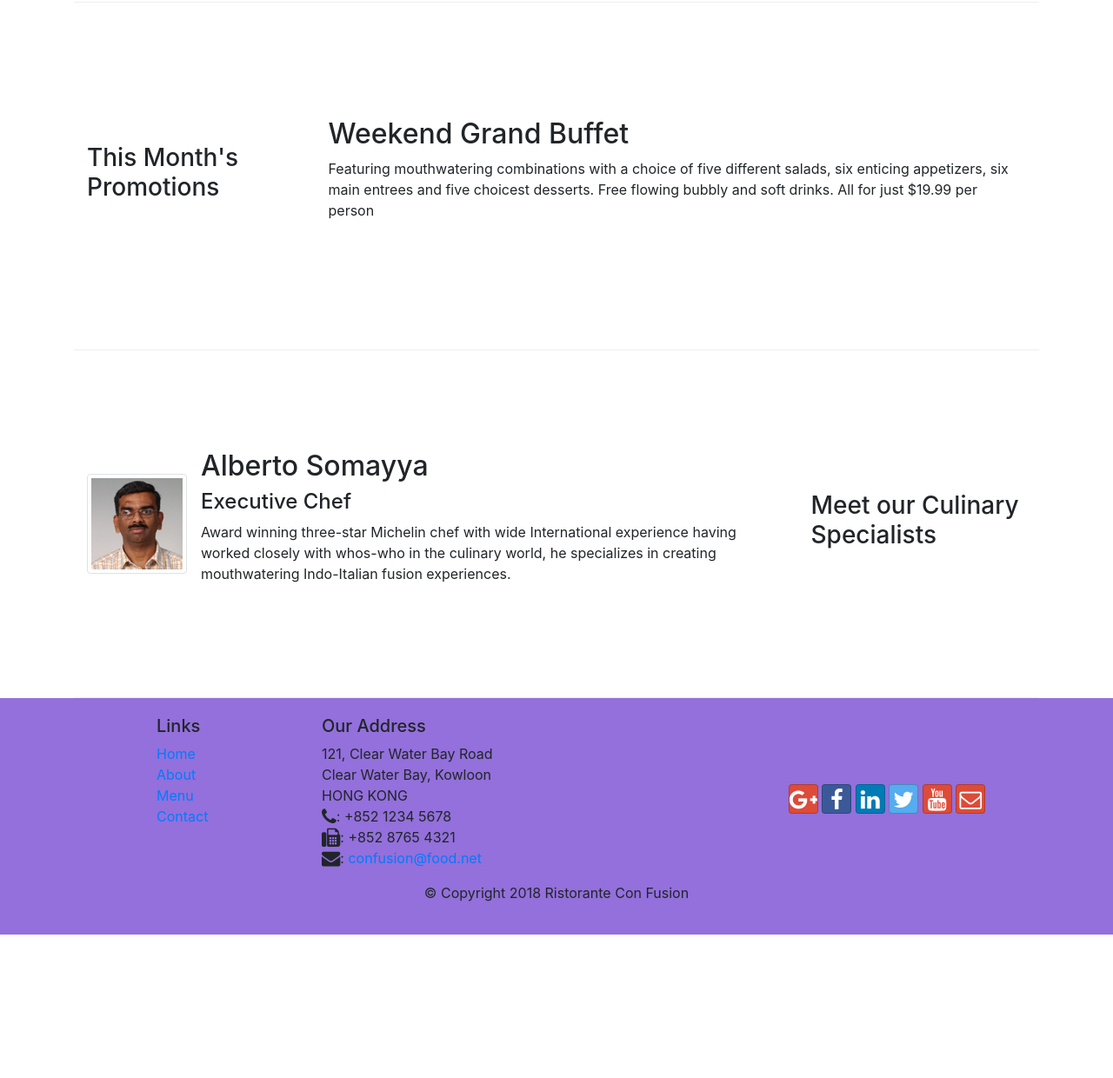
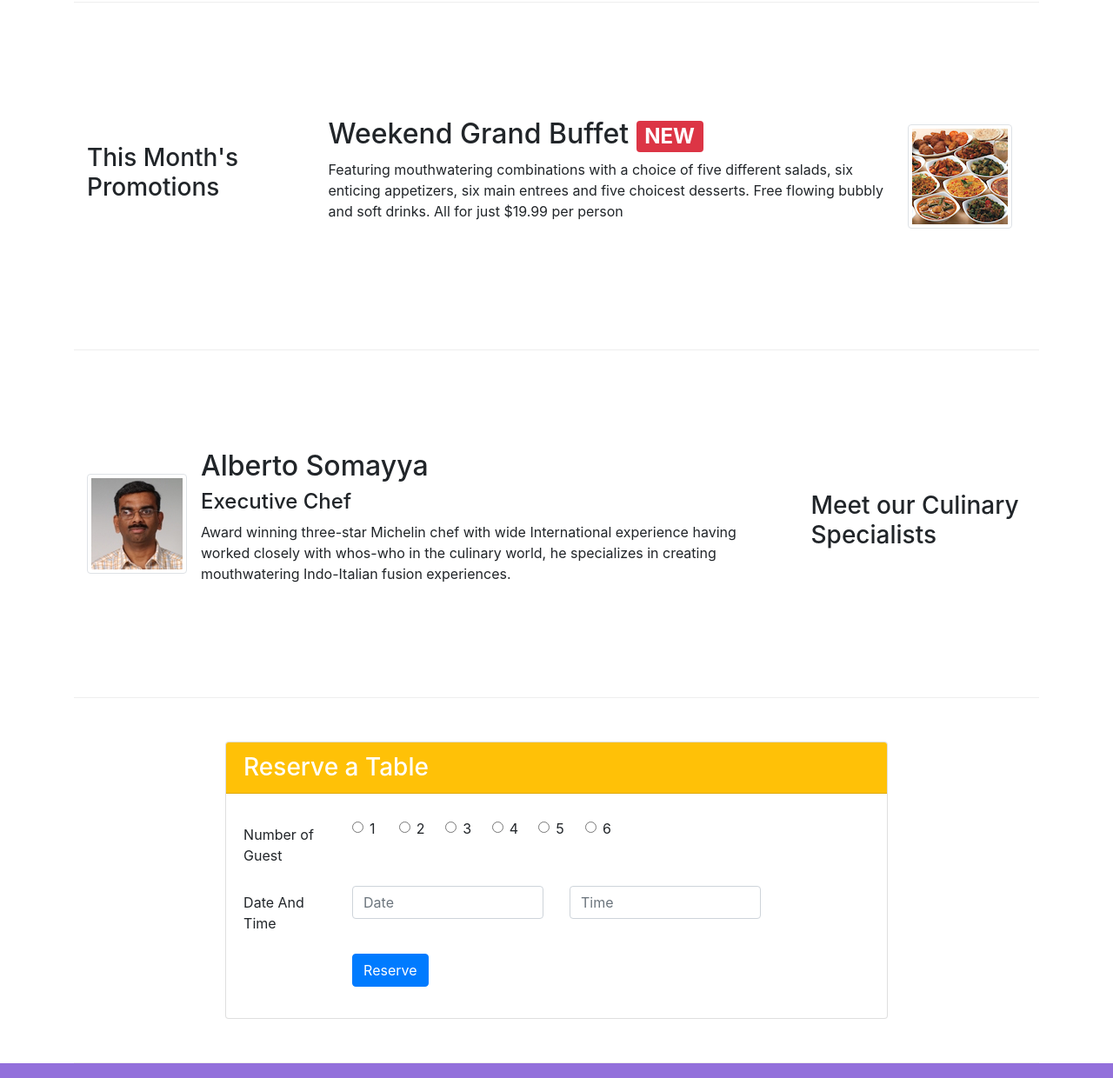
Before and after one commit to facufrnandz/Coursera-Bootstrap, a website: page index.html in a window 1280 px wide. Shown: the part 751-1991 px from the top of the page at 87% size. Before the commit the page ends 1826 px from the top, so only its background shows below. Drawn offline with nearby package versions, Linux system fonts and the light colour scheme.

Commit message:
Assignament II

```diff
--- a/index.html
+++ b/index.html
@@ -2,41 +2,44 @@
 <html lang="en">
 
 <head>
-
     <!-- Required meta tags always come first -->
-        <meta charset="utf-8">
-        <meta name="viewport" content="width=device-width, initial-scale=1, shrink-to-fit=no">
-        <meta http-equiv="x-ua-compatible" content="ie=edge">
+    <meta charset="utf-8" />
+    <meta name="viewport" content="width=device-width, initial-scale=1, shrink-to-fit=no" />
+    <meta http-equiv="x-ua-compatible" content="ie=edge" />
 
     <!-- Bootstrap CSS -->
-        <link rel="stylesheet" href="node_modules/bootstrap/dist/css/bootstrap.min.css">
-        <link rel="stylesheet" href="node_modules/font-awesome/css/font-awesome.min.css">
-        <link rel="stylesheet" href="node_modules/bootstrap-social/bootstrap-social.css">
-        <link rel="stylesheet" href="css/styles.css">
+    <link rel="stylesheet" href="node_modules/bootstrap/dist/css/bootstrap.min.css" />
+    <link rel="stylesheet" href="node_modules/font-awesome/css/font-awesome.min.css" />
+    <link rel="stylesheet" href="node_modules/bootstrap-social/bootstrap-social.css" />
+    <link rel="stylesheet" href="css/styles.css" />
 
     <title>Ristorante Con Fusion: About Us</title>
-
 </head>
 
 <body>
-
     <nav class="navbar navbar-dark navbar-expand-sm fixed-top">
         <div class="container">
-
             <button class="navbar-toggler" type="button" data-toggle="collapse" data-target="#Navbar">
                 <span class="navbar-toggler-icon"></span>
             </button>
 
-            <a class="navbar-brand" href="#"><img src="img/logo.png" height="30" width="41"></a>
+            <a class="navbar-brand mr-auto" href="#"><img src="img/logo.png" height="30" width="41" /></a>
 
             <div class="collapse navbar-collapse" id="Navbar">
                 <ul class="navbar-nav mr-auto">
-
-                    <li class="nav-item active"><a class="nav-link" href="#"><span class="fa fa-home fa-lg"></span>  Home</a></li>
-                    <li class="nav-item"><a class="nav-link" href="./aboutus.html"><span class="fa fa-info fa-lg"></span>  About</a></li>
-                    <li class="nav-item"><a class="nav-link" href="#"><span class="fa fa-list fa-lg"></span>  Menu</a></li>
-                    <li class="nav-item"><a class="nav-link" href="./contactus.html"><span class="fa fa-address-card fa-lg"></span>  Contact</a></li>
-
+                    <li class="nav-item active">
+                        <a class="nav-link" href="#"><span class="fa fa-home fa-lg"></span> Home</a>
+                    </li>
+                    <li class="nav-item">
+                        <a class="nav-link" href="./aboutus.html"><span class="fa fa-info fa-lg"></span> About</a>
+                    </li>
+                    <li class="nav-item">
+                        <a class="nav-link" href="#"><span class="fa fa-list fa-lg"></span> Menu</a>
+                    </li>
+                    <li class="nav-item">
+                        <a class="nav-link" href="./contactus.html"><span class="fa fa-address-card fa-lg"></span>
+                            Contact</a>
+                    </li>
                 </ul>
             </div>
         </div>
@@ -45,57 +48,157 @@
     <header class="jumbotron">
         <div class="container">
             <div class="row row-header">
-                <div class="col-12 col-sm-6 ">
+                <div class="col-12 col-sm-6">
                     <h1>Ristorante con Fusion</h1>
-                    <p>We take inspiration from the World's best cuisines, and create a unique fusion experience. Our lipsmacking creations will tickle your culinary senses!</p>
+                    <p>
+                        We take inspiration from the World's best cuisines, and create a
+                        unique fusion experience. Our lipsmacking creations will tickle
+                        your culinary senses!
+                    </p>
                 </div>
-                <div class="col-12 col-sm align-self-center">
-                    <img src="img/logo.png" class="img-fluid">
+                <div class="col-12 col-sm-3">
+                    <img src="img/logo.png" class="img-fluid" />
+                </div>
+                <div class="col-12 col-sm-3 align-self-center text-center">
+                    <a class="btn btn-warning px-5" href="#Reserva"><strong>Reserve Table</strong></a>
                 </div>
             </div>
         </div>
     </header>
 
     <div class="container">
+
         <div class="row row-content align-items-center">
-            <div class="col-12 clas-sm-4 order-sm-last col-md-3" >
+            <div class="col-12 order-sm-last col-md-3">
                 <h3>Our Lipsmacking Culinary Creations</h3>
             </div>
-            <div class="col col-sm order-sm-first col-md">
+            <div class="col-12 order-sm-first col-md-9">
                 <div class="media">
                     <img src="img/uthappizza.png" alt="uthappizza" class="img-thumbnail d-flex mr-3 align-self-center">
+
                     <div class="media-body align-self-center">
-                        <h2 class="mt-0">Uthappizza <span class="badge badge-danger">HOT</span> <span class="badge badge-pill badge-secondary">$4,99</span> </h2>
-                        <p class="d-none d-sm-block">A unique combination of Indian Uthappam (pancake) and Italian pizza, topped with Cerignola olives, ripe vine cherry tomatoes, Vidalia onion, Guntur chillies and Buffalo Paneer.</p>
+                        <h2 class="mt-0">
+                            Uthappizza <span class="badge badge-danger">HOT</span>
+                            <span class="badge badge-pill badge-secondary">$4,99</span>
+                        </h2>
+                        <p class="d-none d-sm-block">
+                            A unique combination of Indian Uthappam (pancake) and Italian
+                            pizza, topped with Cerignola olives, ripe vine cherry tomatoes,
+                            Vidalia onion, Guntur chillies and Buffalo Paneer.
+                        </p>
                     </div>
+                </div>
+            </div>
+        </div>
+
+        <div class="row row-content align-items-center">
+            <div class="col-12 col-md-3 order-sm-first">
+                <h3>This Month's Promotions</h3>
+            </div>
+            <div class="col-12 col-md-9 order-sm-last">
+                <div class="media">
+
+                    <div class="media-body align-self-center">
+
+                        <h2 class="mt-0">Weekend Grand Buffet <span class="badge badge-danger">NEW</span></h2>
+                        <p class="d-none d-sm-block mr-3">
+                            Featuring mouthwatering combinations with a choice of five different
+                            salads, six enticing appetizers, six main entrees and five choicest
+                            desserts. Free flowing bubbly and soft drinks. All for just $19.99
+                            per person
+                        </p>
+
+                    </div>
+                    <img class="img-thumbnail d-flex align-self-center mr-3" src="img/buffet.png" alt="buffet">
                 </div>
 
             </div>
         </div>
 
-
         <div class="row row-content align-items-center">
-            <div class="col-12 clas-sm-4 col-md-3">
-                <h3>This Month's Promotions</h3>
-            </div>
-            <div class="col-12 col-sm">
-                <h2>Weekend Grand Buffet</h2>
-                <p>Featuring mouthwatering combinations with a choice of five different salads, six enticing appetizers, six main entrees and five choicest desserts. Free flowing bubbly and soft drinks. All for just $19.99 per person </p>
-            </div>
-        </div>
-
-        <div class="row row-content align-items-center ">
             <div class="col-12 clas-sm-4 order-sm-last col-md-3">
                 <h3>Meet our Culinary Specialists</h3>
             </div>
             <div class="col-12 col-sm order-sm-first">
                 <div class="media">
-                    <img src="img/alberto.png" alt="Alberto" class="img-thumbnail d-flex mr-3 align-self-center">
+                    <img src="img/alberto.png" alt="Alberto" class="img-thumbnail d-flex mr-3 align-self-center" />
                     <div class="media-body align-self-center">
                         <h2 class="mt-0">Alberto Somayya</h2>
                         <h4>Executive Chef</h4>
-                        <p class="d-none d-sm-block">Award winning three-star Michelin chef with wide International experience having worked closely with whos-who in the culinary world, he specializes in creating mouthwatering Indo-Italian fusion experiences. </p>
+                        <p class="d-none d-sm-block">
+                            Award winning three-star Michelin chef with wide International
+                            experience having worked closely with whos-who in the culinary
+                            world, he specializes in creating mouthwatering Indo-Italian
+                            fusion experiences.
+                        </p>
                     </div>
+                </div>
+            </div>
+        </div>
+
+        <div class="row row-content justify-content-center">
+            <div class="card" id="Reserva">
+                <h3 class="card-header bg-warning text-white">Reserve a Table</h3>
+                <div class="card-body">
+                    <form action="">
+                        <div class="form-group row mt-2">
+
+                            <label for="guest" class="col-form-label col-12 col-md-2 ">Number of Guest</label>
+
+                            <div class="col-12 col-md-10 d-flex">
+
+                                <div class="form-check col-2 col-sm-1 mr-1" >
+                                    <input type="radio" class="form-check-input" name="guest" id="check1" value="option1" />
+                                    <label for="check1" class="form-check-label">1</label>
+                                </div>
+
+                                <div class="form-check col-2 col-sm-1 mr-1">
+                                    <input type="radio" class="form-check-input" name="guest" id="check2" value="option2" />
+                                    <label for="check2" class="form-check-label">2</label>
+                                </div>
+
+                                <div class="form-check col-2 col-sm-1 mr-1">
+                                    <input type="radio" class="form-check-input" name="guest" id="check3" value="option3" />
+                                    <label for="check3" class="form-check-label">3</label>
+                                </div>
+
+                                <div class="form-check col-2 col-sm-1 mr-1">
+                                    <input type="radio" class="form-check-input" name="guest" id="check4" value="option4" />
+                                    <label for="check4" class="form-check-label">4</label>
+                                </div>
+
+                                <div class="form-check col-2 col-sm-1 mr-1 ">
+                                    <input type="radio" class="form-check-input" name="guest" id="check5" value="option5"/>
+                                    <label for="check5" class="form-check-label">5</label>
+                                </div>
+
+                                <div class="form-check col-2 col-sm-1 mr-1">
+                                    <input type="radio" class="form-check-input" name="guest" id="check6" value="option6" />
+                                    <label for="check6" class="form-check-label">6</label>
+                                </div>
+                            </div>
+
+                        </div>
+
+                        <div class="form-group row">
+                            <label for="date" class="col-12 col-md-2 col-form-label">
+                                Date And Time
+                            </label>
+                            <div class="col-12 col-md-4">
+                                <input type="text" name="date" id="date" class="form-control" placeholder="Date" />
+                            </div>
+                            <div class="col-12 col-md-4">
+                                <input type="text" name="time" id="time" class="form-control" placeholder="Time"/>
+                            </div>
+                        </div>
+
+                        <div class="form-group row">
+                            <div class="col-12 col-md-12 offset-md-2">
+                                <button type="submit" class="btn btn-primary">Reserve</button>
+                            </div>
+                        </div>
+
+                    </form>
                 </div>
             </div>
         </div>
@@ -116,22 +219,29 @@
                 <div class="col-7 col-sm-5">
                     <h5>Our Address</h5>
                     <address>
-		              121, Clear Water Bay Road<br>
-		              Clear Water Bay, Kowloon<br>
-		              HONG KONG<br>
-		              <i class="fa fa-phone fa-lg"></i>: +852 1234 5678<br>
-		              <i class="fa fa-fax fa-lg"></i>: +852 8765 4321<br>
-		              <i class="fa fa-envelope fa-lg"></i>: <a href="mailto:confusion@food.net">confusion@food.net</a>
+                        121, Clear Water Bay Road<br />
+                        Clear Water Bay, Kowloon<br />
+                        HONG KONG<br />
+                        <i class="fa fa-phone fa-lg"></i>: +852 1234 5678<br />
+                        <i class="fa fa-fax fa-lg"></i>: +852 8765 4321<br />
+                        <i class="fa fa-envelope fa-lg"></i>:
+                        <a href="mailto:confusion@food.net">confusion@food.net</a>
                     </address>
                 </div>
                 <div class="col-12 col-sm-4 align-self-center">
                     <div class="text-center">
-                        <a class="btn btn-social-icon btn-google" href="http://google.com/+"><i class="fa fa-google-plus fa-lg"></i></a>
-                        <a class="btn btn-social-icon btn-facebook" href="http://www.facebook.com/profile.php?id="><i class="fa fa-facebook fa-lg"></i></a>
-                        <a class="btn btn-social-icon btn-linkedin" href="http://www.linkedin.com/in/"><i class="fa fa-linkedin fa-lg"></i></a>
-                        <a class="btn btn-social-icon btn-twitter" href="http://twitter.com/"><i class="fa fa-twitter fa-lg"></i></a>
-                        <a class="btn btn-social-icon btn-google" href="http://youtube.com/"><i class="fa fa-youtube fa-lg"></i></a>
-                        <a class="btn btn-social-icon btn-google" href="mailto:"><i class="fa fa-envelope-o fa-lg"></i></a>
+                        <a class="btn btn-social-icon btn-google" href="http://google.com/+"><i
+                                class="fa fa-google-plus fa-lg"></i></a>
+                        <a class="btn btn-social-icon btn-facebook" href="http://www.facebook.com/profile.php?id="><i
+                                class="fa fa-facebook fa-lg"></i></a>
+                        <a class="btn btn-social-icon btn-linkedin" href="http://www.linkedin.com/in/"><i
+                                class="fa fa-linkedin fa-lg"></i></a>
+                        <a class="btn btn-social-icon btn-twitter" href="http://twitter.com/"><i
+                                class="fa fa-twitter fa-lg"></i></a>
+                        <a class="btn btn-social-icon btn-google" href="http://youtube.com/"><i
+                                class="fa fa-youtube fa-lg"></i></a>
+                        <a class="btn btn-social-icon btn-google" href="mailto:"><i
+                                class="fa fa-envelope-o fa-lg"></i></a>
                     </div>
                 </div>
             </div>
@@ -146,7 +256,6 @@
     <script src="node_modules/jquery/dist/jquery.slim.min.js"></script>
     <script src="node_modules/popper.js/dist/umd/popper.min.js"></script>
     <script src="node_modules/bootstrap/dist/js/bootstrap.min.js"></script>
-
 </body>
 
 </html>
```
Lines whose indentation alone changed are shown as unchanged.
